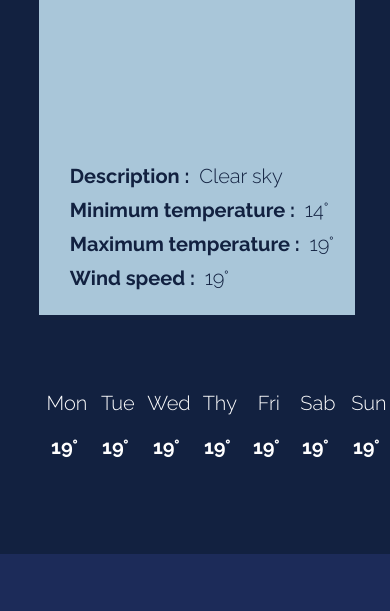
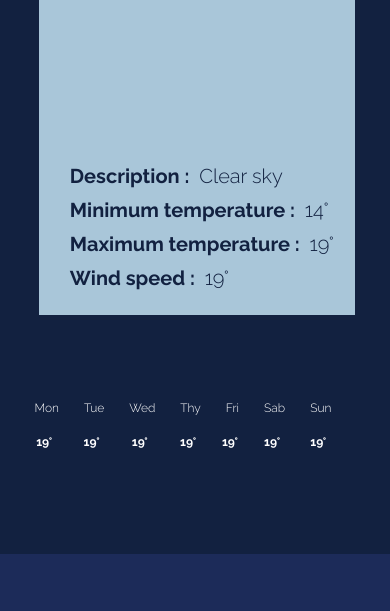
Before and after one commit to MoriteRizki/Weathy, a plain HTML site: page index.html in a window 390 px wide. Shown: the part 430-1041 px from the top of the page. Drawn offline with Linux system fonts and the light colour scheme; no server answers.

Commit message:
fixing responsiveness

```diff
--- a/app.js
+++ b/app.js
@@ -6,10 +6,11 @@ window.addEventListener("load", () => {
 // retrieving the city name from the input when the user click on search
 document.querySelector(".search").addEventListener("click", () => {
   let city = document.querySelector(".location-input").value;
+  let errorDesc = document.querySelector(".error-h3");
   if (city) {
-    let errorDesc = document.querySelector(".error-h3");
     errorDesc.textContent = "";
     getWeatherByCity(city);
+    window.scrollTo(0, 0);
   } else {
     let errorDesc = document.querySelector(".error-h3");
     errorDesc.textContent = "please enter a city name !";
@@ -33,7 +34,6 @@ function getWeatherData() {
       getNext7DaysWeather(long, lat);
 
       let api = `https://cors-anywhere.herokuapp.com/http://api.openweathermap.org/data/2.5/weather?lat=${lat}&lon=${long}&appid=e5b0ddaf87fa6e6e48823ce737defbc8`;
-      console.log(long, lat);
       fetch(api)
         .then((response) => {
           return response.json();
--- a/styles.css
+++ b/styles.css
@@ -399,3 +399,15 @@ body {
     padding: 0px 15%;
   }
 }
+
+@media screen and (max-width: 547px) {
+  .week-day-weather {
+    font-size: 12px;
+  }
+
+  .week-weather {
+    padding-left: unset;
+    display: flex;
+    justify-content: center;
+  }
+}
```
